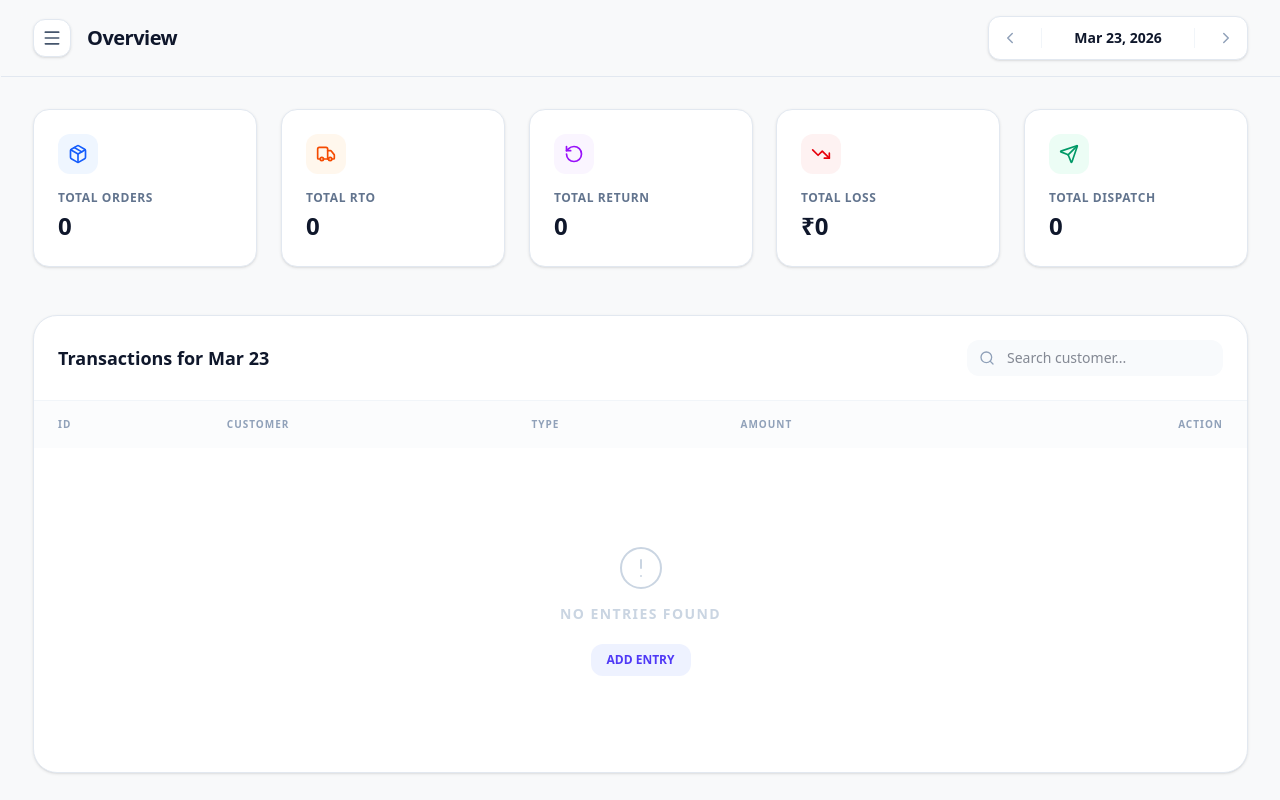
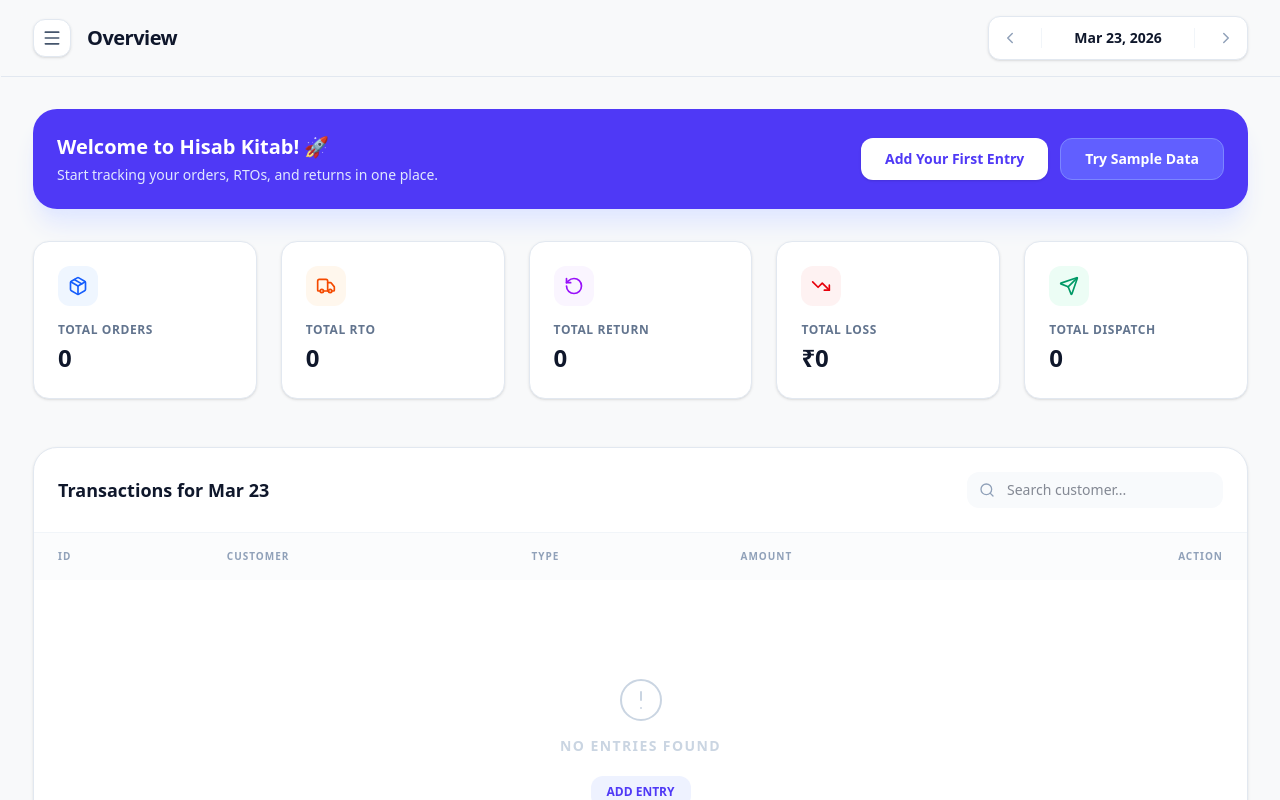
Before and after one commit to aryandon3g/Sahdev, a React (Vite) app: page / in a window 1280 px wide. Built offline with nearby package versions, Linux system fonts and the light colour scheme.

Commit message:
feat: Add welcome banner for new users
Displays a welcome banner with a call to action to add the first transaction when no transactions exist. Includes an option to add sample data for quick onboarding.

```diff
--- a/src/App.tsx
+++ b/src/App.tsx
@@ -273,28 +273,50 @@
         </div>
 
         <div className="p-4 lg:p-8">
+          {/* Welcome Banner (only if no transactions) */}
+          {transactions.length === 0 && (
+            <motion.div
+              initial={{ opacity: 0, y: -10 }}
+              animate={{ opacity: 1, y: 0 }}
+              className="mb-8 p-6 bg-indigo-600 rounded-3xl text-white shadow-xl shadow-indigo-100 flex flex-col sm:flex-row items-center justify-between gap-6"
+            >
+              <div className="text-center sm:text-left">
+                <h3 className="text-xl font-bold mb-1">Welcome to Hisab Kitab! 🚀</h3>
+                <p className="text-indigo-100 text-sm">Start tracking your orders, RTOs, and returns in one place.</p>
+              </div>
+              <div className="flex gap-3">
+                <button
+                  onClick={() => setIsModalOpen(true)}
+                  className="px-6 py-2.5 bg-white text-indigo-600 rounded-xl font-bold text-sm hover:bg-indigo-50 transition-colors shadow-sm"
+                >
+                  Add Your First Entry
+                </button>
+                <button
+                  onClick={() => {
+                    const sample: Transaction[] = [
+                      { id: 'ORD123', customer: 'Rahul Sharma', amount: 1200, type: 'order', date: new Date(), status: 'Delivered' },
+                      { id: 'RTO456', customer: 'Priya Singh', amount: 850, type: 'rto', date: new Date(), status: 'Returned' },
+                      { id: 'RET789', customer: 'Amit Kumar', amount: 500, type: 'return', date: new Date(), status: 'Processed' },
+                    ];
+                    setTransactions(sample);
+                  }}
+                  className="px-6 py-2.5 bg-indigo-500 text-white border border-indigo-400 rounded-xl font-bold text-sm hover:bg-indigo-400 transition-colors"
+                >
+                  Try Sample Data
+                </button>
+              </div>
+            </motion.div>
+          )}
+
           {/* Stats Grid */}
-          <motion.div
-            initial={false}
-            animate="show"
-            variants={{
-              show: {
-                transition: {
-                  staggerChildren: 0.03
-                }
-              }
-            }}
-            className="grid grid-cols-2 lg:grid-cols-5 gap-3 sm:gap-6 mb-8 lg:mb-12"
-          >
+          <div className="grid grid-cols-2 lg:grid-cols-5 gap-3 sm:gap-6 mb-8 lg:mb-12">
             {statCards.map((card, idx) => (
               <motion.div
-                variants={{
-                  show: { opacity: 1, scale: 1, y: 0 }
-                }}
-                initial={shouldReduceMotion ? { opacity: 1 } : { opacity: 0, scale: 0.98, y: 5 }}
-                transition={{ duration: 0.2, ease: "easeOut" }}
                 key={card.label}
-                className={`bg-white p-4 sm:p-6 rounded-2xl border border-slate-200 shadow-sm hover:shadow-md transition-shadow will-change-transform ${idx === 4 ? 'col-span-2 lg:col-span-1' : ''}`}
+                initial={shouldReduceMotion ? { opacity: 1 } : { opacity: 0, y: 20 }}
+                animate={{ opacity: 1, y: 0 }}
+                transition={{ delay: idx * 0.05, duration: 0.3 }}
+                className={`bg-white p-4 sm:p-6 rounded-2xl border border-slate-200 shadow-sm hover:shadow-md transition-shadow ${idx === 4 ? 'col-span-2 lg:col-span-1' : ''}`}
               >
                 <div className={`${card.bg} ${card.color} w-8 h-8 sm:w-10 sm:h-10 rounded-xl flex items-center justify-center mb-3 sm:mb-4`}>
                   <card.icon size={18} className="sm:size-5" />
@@ -303,7 +325,7 @@
                 <h3 className="text-lg sm:text-2xl font-bold mt-1 truncate">{card.value}</h3>
               </motion.div>
             ))}
-          </motion.div>
+          </div>
 
           {/* Content Area */}
           <div className="bg-white rounded-2xl lg:rounded-3xl border border-slate-200 shadow-sm overflow-hidden">
```
